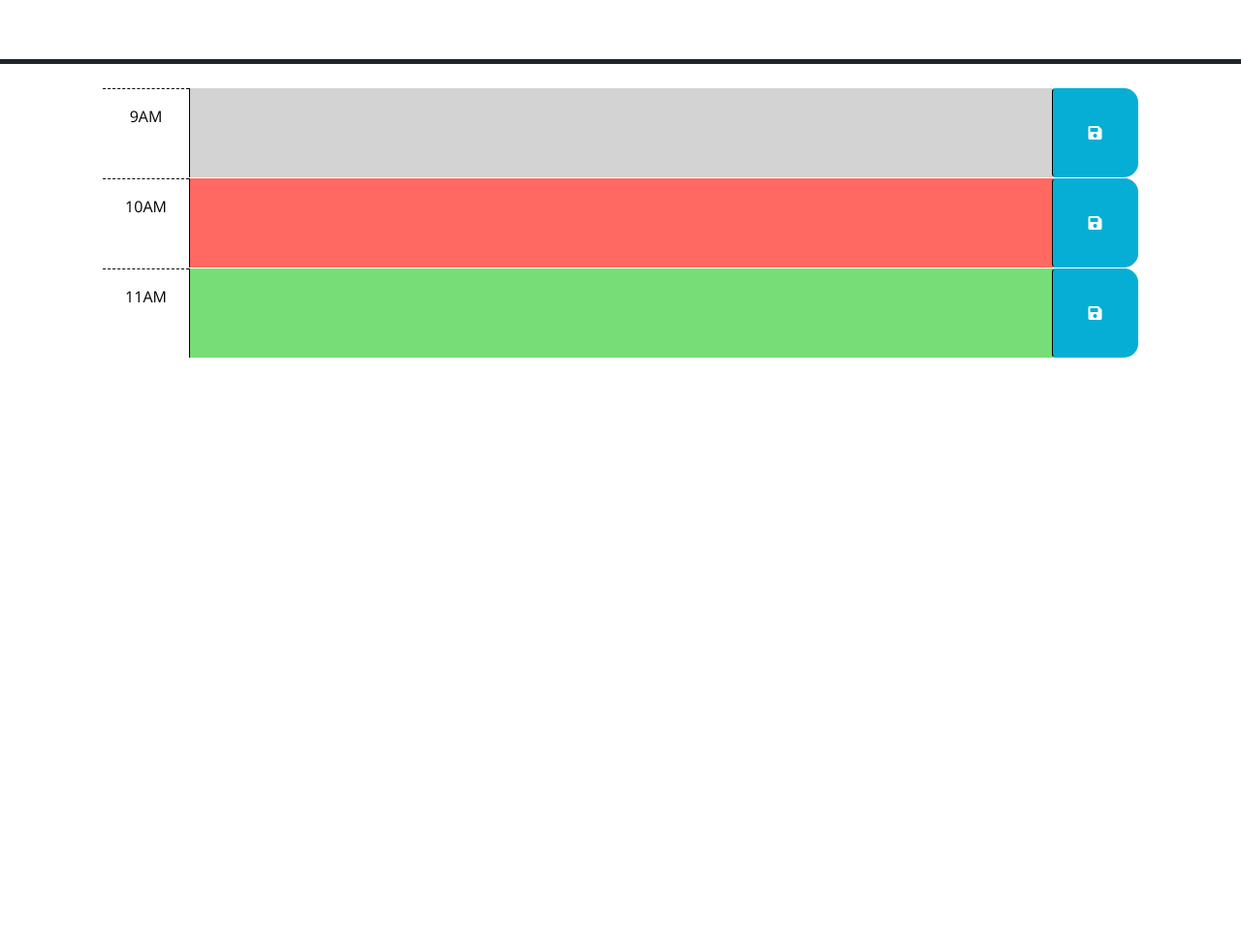
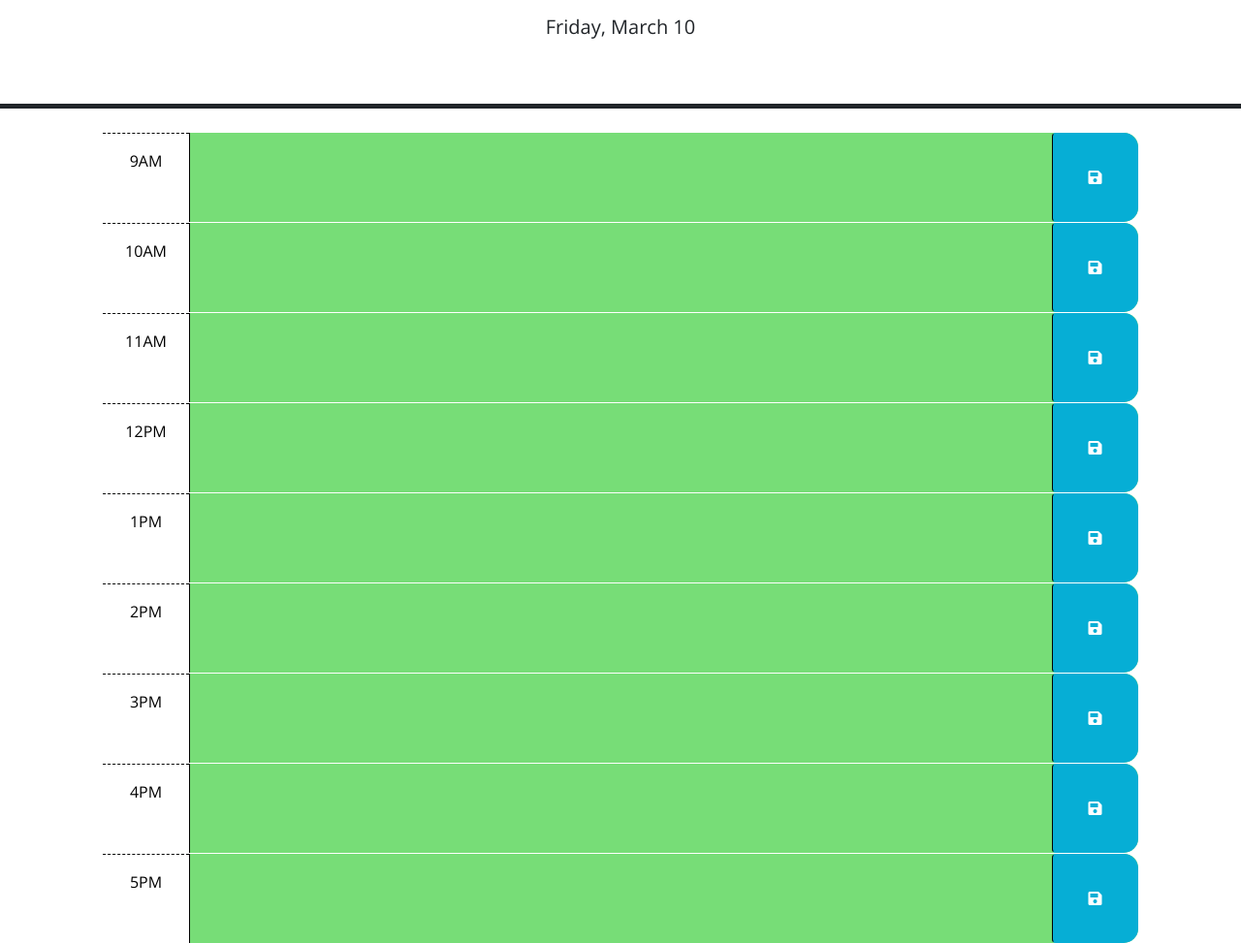
Before and after one commit to Jvn101/05-Third-Party-APIs-Work-Day-Scheduler, a plain HTML site: page 04-Challenge/Develop/index.html in a window 1280 px wide. Shown: the part 166-1139 px from the top of the page at 97% size. Before the commit the page ends 800 px from the top, so only its background shows below. Drawn offline with nearby package versions, Linux system fonts and the light colour scheme.

Commit message:
add 12-1pm timeblocks in HTML and add js() today

```diff
--- a/04-Challenge/Develop/index.html
+++ b/04-Challenge/Develop/index.html
@@ -40,7 +40,7 @@
         -->
 
       <!-- Example of a past time block. The "past" class adds a gray background color. -->
-      <div id="hour-9" class="row time-block past">
+      <div id="hour-9" class="row time-block past present future">
         <div class="col-2 col-md-1 hour text-center py-3">9AM</div>
         <textarea class="col-8 col-md-10 description" rows="3"> </textarea>
         <button class="btn saveBtn col-2 col-md-1" aria-label="save">
@@ -49,7 +49,7 @@
       </div>
 
       <!-- Example of a a present time block. The "present" class adds a red background color. -->
-      <div id="hour-10" class="row time-block present">
+      <div id="hour-10" class="row time-block past present future">
         <div class="col-2 col-md-1 hour text-center py-3">10AM</div>
         <textarea class="col-8 col-md-10 description" rows="3"> </textarea>
         <button class="btn saveBtn col-2 col-md-1" aria-label="save">
@@ -58,13 +58,66 @@
       </div>
 
       <!-- Example of a future time block. The "future" class adds a green background color. -->
-      <div id="hour-11" class="row time-block future">
+      <div id="hour-11" class="row time-block past present future">
         <div class="col-2 col-md-1 hour text-center py-3">11AM</div>
         <textarea class="col-8 col-md-10 description" rows="3"> </textarea>
         <button class="btn saveBtn col-2 col-md-1" aria-label="save">
           <i class="fas fa-save" aria-hidden="true"></i>
         </button>
       </div>
+
+
+      <!-- Jasmine: added code, should this be done in jquery-->
+
+      <div id="hour-12" class="row time-block past present future">
+        <div class="col-2 col-md-1 hour text-center py-3">12PM</div>
+        <textarea class="col-8 col-md-10 description" rows="3"> </textarea>
+        <button class="btn saveBtn col-2 col-md-1" aria-label="save">
+          <i class="fas fa-save" aria-hidden="true"></i>
+        </button>
+      </div>
+
+      <div id="hour-1" class="row time-block past present future">
+        <div class="col-2 col-md-1 hour text-center py-3">1PM</div>
+        <textarea class="col-8 col-md-10 description" rows="3"> </textarea>
+        <button class="btn saveBtn col-2 col-md-1" aria-label="save">
+          <i class="fas fa-save" aria-hidden="true"></i>
+        </button>
+      </div>
+
+      <div id="hour-2" class="row time-block past present future">
+        <div class="col-2 col-md-1 hour text-center py-3">2PM</div>
+        <textarea class="col-8 col-md-10 description" rows="3"> </textarea>
+        <button class="btn saveBtn col-2 col-md-1" aria-label="save">
+          <i class="fas fa-save" aria-hidden="true"></i>
+        </button>
+      </div>
+
+      <div id="hour-3" class="row time-block past present future">
+        <div class="col-2 col-md-1 hour text-center py-3">3PM</div>
+        <textarea class="col-8 col-md-10 description" rows="3"> </textarea>
+        <button class="btn saveBtn col-2 col-md-1" aria-label="save">
+          <i class="fas fa-save" aria-hidden="true"></i>
+        </button>
+      </div>
+
+      <div id="hour-4" class="row time-block past present future">
+        <div class="col-2 col-md-1 hour text-center py-3">4PM</div>
+        <textarea class="col-8 col-md-10 description" rows="3"> </textarea>
+        <button class="btn saveBtn col-2 col-md-1" aria-label="save">
+          <i class="fas fa-save" aria-hidden="true"></i>
+        </button>
+      </div>
+
+      <div id="hour-5" class="row time-block past present future">
+        <div class="col-2 col-md-1 hour text-center py-3">5PM</div>
+        <textarea class="col-8 col-md-10 description" rows="3"> </textarea>
+        <button class="btn saveBtn col-2 col-md-1" aria-label="save">
+          <i class="fas fa-save" aria-hidden="true"></i>
+        </button>
+      </div>
+
+      <!-- Jasmine: added code above, should this be done in jquery-->
 
     <script src="https://code.jquery.com/jquery-3.4.1.min.js"></script>
     <script
--- a/04-Challenge/Develop/script.js
+++ b/04-Challenge/Develop/script.js
@@ -1,9 +1,20 @@
+
+var past = $('.past');
+var present = $('.present');
+var future = $('.future');
+
 // Wrap all code that interacts with the DOM in a call to jQuery to ensure that
 // the code isn't run until the browser has finished rendering all the elements
 // in the html.
 $(function () {
   // TODO: Add a listener for click events on the save button. This code should
   // use the id in the containing time-block as a key to save the user input in
+
+  var saveButton = $('.saveBtn');
+  saveButton.on('click', saveEvent);
+
+
+
   // local storage. HINT: What does `this` reference in the click listener
   // function? How can DOM traversal be used to get the "hour-x" id of the
   // time-block containing the button that was clicked? How might the id be
@@ -14,10 +25,29 @@ $(function () {
   // attribute of each time-block be used to conditionally add or remove the
   // past, present, and future classes? How can Day.js be used to get the
   // current hour in 24-hour time?
+
+
   //
   // TODO: Add code to get any user input that was saved in localStorage and set
   // the values of the corresponding textarea elements. HINT: How can the id
   // attribute of each time-block be used to do this?
   //
+
+  var description = $('.description');
+
+  var saveEvent = function (event) {
+    event.preventDefault();
+    description = description.val();
+    localStorage.setItem("tasks", description);
+    localStorage.getItem("tasks");
+
+    console.log("localstorage")
+  }
+
   // TODO: Add code to display the current date in the header of the page.
+
+  var currentDay = $('#currentDay');
+
+  var today = dayjs();
+currentDay.text(today.format('dddd, MMMM D'));
 });
```
